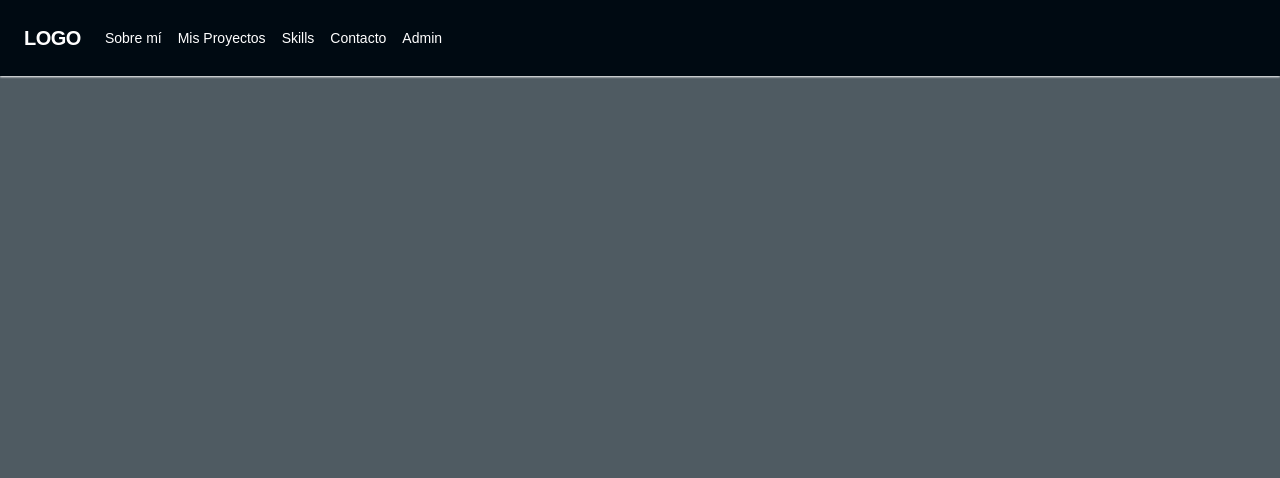
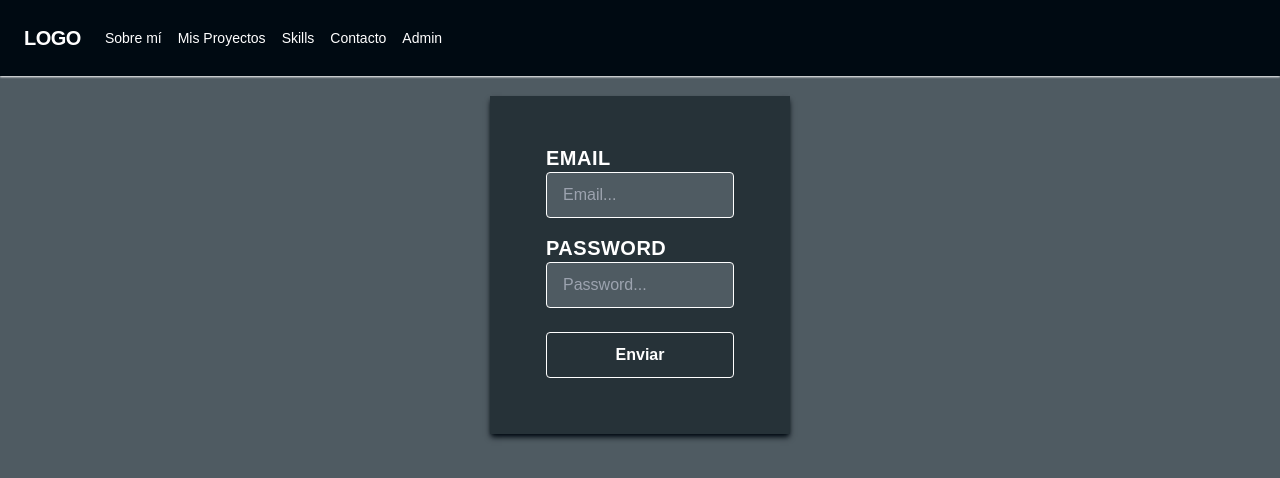
Before and after one commit to maxisosa89/portfolio-frontend, a React (Create React App) app: page /login in a window 1280 px wide. Shown: the top 478 px of the page. Built offline with nearby package versions, Linux system fonts and the light colour scheme.

Commit message:
login page (#43)

```diff
--- a/src/App.js
+++ b/src/App.js
@@ -6,6 +6,7 @@ import ProjectsPage from './pages/ProjectsPage';
 import ContactPage from './pages/ContactPage';
 import SkillsPage from './pages/SkillsPage';
 import DetailProjectPage from './pages/DetailProjectPage';
+import LoginPage from './pages/LoginPage';
 //Admin Pages
 import DashboardPage from './pages/admin/DashboardPage';
 import ListProjectsPage from './pages/admin/ListProjectsPage';
@@ -22,6 +23,7 @@ function App() {
         <Route path= '/about' element={<AboutPage />} />
         <Route path= '/contact' element={<ContactPage />} />
         <Route path= '/skills' element={<SkillsPage />} />
+        <Route path= '/login' element={<LoginPage />} />
         <Route path= '/admin/dashboard' element={<DashboardPage />} />
         <Route path= '/admin/projects' element={<ListProjectsPage />} />
         <Route path= '/admin/messages' element={<ListMessagesPage />} />
--- a/src/assets/main.css
+++ b/src/assets/main.css
@@ -531,6 +531,9 @@ video {
 .m-3 {
   margin: 0.75rem;
 }
+.m-4 {
+  margin: 1rem;
+}
 .my-6 {
   margin-top: 1.5rem;
   margin-bottom: 1.5rem;
@@ -547,6 +550,14 @@ video {
   margin-left: 0.5rem;
   margin-right: 0.5rem;
 }
+.mx-4 {
+  margin-left: 1rem;
+  margin-right: 1rem;
+}
+.my-2 {
+  margin-top: 0.5rem;
+  margin-bottom: 0.5rem;
+}
 .mx-0 {
   margin-left: 0px;
   margin-right: 0px;
@@ -554,10 +565,6 @@ video {
 .my-1 {
   margin-top: 0.25rem;
   margin-bottom: 0.25rem;
-}
-.my-2 {
-  margin-top: 0.5rem;
-  margin-bottom: 0.5rem;
 }
 .mx-5 {
   margin-left: 1.25rem;
@@ -680,6 +687,9 @@ video {
 }
 .max-w-\[1024px\] {
   max-width: 1024px;
+}
+.max-w-\[300px\] {
+  max-width: 300px;
 }
 .max-w-\[400px\] {
   max-width: 400px;
--- /dev/null
+++ b/src/pages/LoginPage.jsx
@@ -0,0 +1,66 @@
+import axios from "axios";
+import React, { useState } from "react";
+
+export default function LoginPage() {
+  const [input, setInput] = useState({
+    email: "",
+    password: ""
+  });
+  function handleChange(e) {
+    setInput({
+      ...input,
+      [e.target.id]: e.target.value
+    })
+  };
+  async function handleSubmit(e) {
+    e.preventDefault()
+    const data = await axios.post("http://localhost:3001/login", input);
+    console.log(data);
+  };
+  return (
+    <div className="flex justify-center container mx-auto bg-tertiary py-24">
+      <form
+        id="formLogin"
+        className="flex flex-wrap w-full max-w-[300px] bg-secondary mx-auto p-10 shadow-md shadow-primary"
+        onSubmit={handleSubmit}
+      >
+        <div className="w-full mx-4 my-2">
+          <label className="text-xl uppercase tracking-wide text-white font-bold mb-2" htmlFor="name">
+            Email
+          </label>
+          <input
+            autoComplete="off"
+            className="appearance-none focus:outline-none block w-full bg-tertiary text-white border border-white rounded py-3 px-4 leading-tight"
+            id="email"
+            value={input.email}
+            type="text"
+            placeholder="Email..."
+            onChange={handleChange}
+          />
+        </div>
+        <div className="w-full mx-4 my-2">
+          <label className="text-xl uppercase tracking-wide text-white font-bold mb-2" htmlFor="mail">
+            Password
+          </label>
+          <input
+            autoComplete="off"
+            className="appearance-none focus:outline-none block w-full bg-tertiary text-white border border-white rounded py-3 px-4 leading-tight"
+            id="password"
+            value={input.password}
+            type="password"
+            placeholder="Password..."
+            onChange={handleChange}
+          />
+        </div>
+        <div className="w-full m-4">
+          <button
+            type="submit"
+            name="buttonFormLogin"
+            className="w-full bg-secondary hover:bg-tertiary text-white border font-semibold border-white rounded py-3 px-4 leading-tight">
+            Enviar
+          </button>
+        </div>
+      </form>
+    </div>
+  )
+}
```
